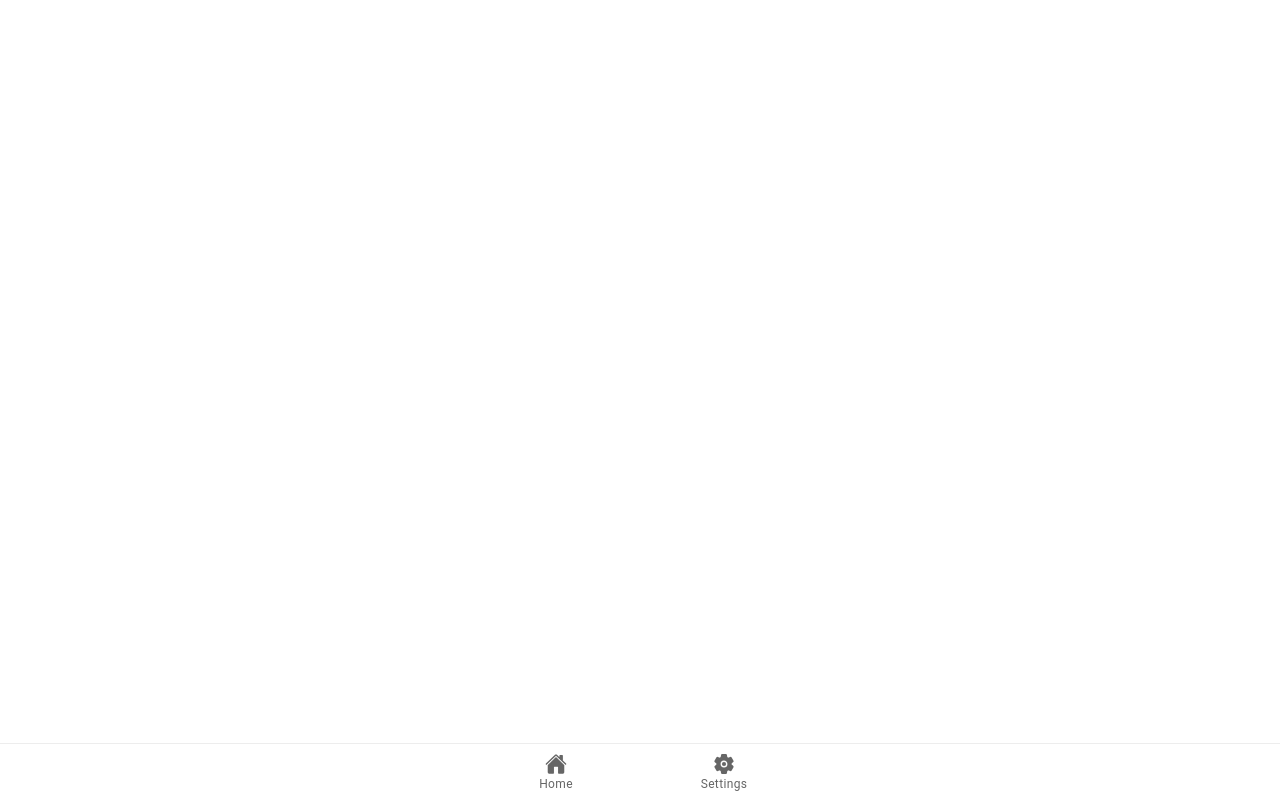
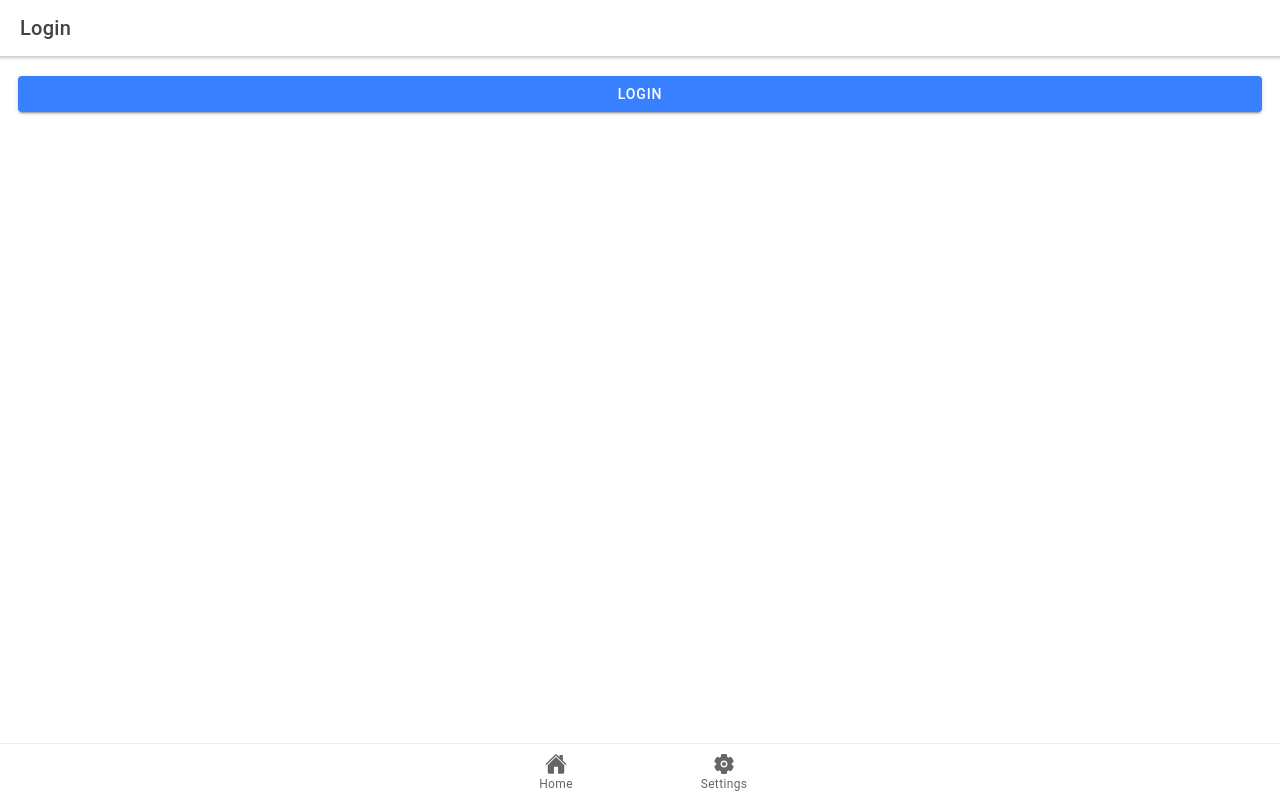
Before and after one commit to mirkonasato/ionic-react-daily-moments, a React (Create React App) app: page /login in a window 1280 px wide. Built offline with nearby package versions, Linux system fonts and the light colour scheme.

Commit message:
Login Flow

```diff
--- a/src/App.tsx
+++ b/src/App.tsx
@@ -1,19 +1,29 @@
 import { IonApp, IonIcon, IonLabel, IonRouterOutlet, IonTabBar, IonTabButton, IonTabs } from '@ionic/react';
 import { IonReactRouter } from '@ionic/react-router';
 import { home as homeIcon, settings as settingsIcon } from 'ionicons/icons';
+import { useState } from 'react';
 import { Redirect, Route } from 'react-router-dom';
 import EntryPage from './pages/EntryPage';
 import HomePage from './pages/HomePage';
+import LoginPage from './pages/LoginPage';
 import SettingsPage from './pages/SettingsPage';
 
 const App: React.FC = () => {
+  const [loggedIn, setLoggedIn] = useState(false);
+  console.log(`rendering App with loggedIn=${loggedIn}`);
+
   return (
     <IonApp>
       <IonReactRouter>
         <IonTabs>
           <IonRouterOutlet>
+            <Route exact path="/login">
+              <LoginPage loggedIn={loggedIn}
+                onLogin={() => setLoggedIn(true)}
+              />
+            </Route>
             <Route exact path="/entries">
-              <HomePage />
+              {loggedIn ? <HomePage /> : <Redirect to="/login" />}
             </Route>
             <Route exact path="/entries/:id">
               <EntryPage />
--- /dev/null
+++ b/src/pages/LoginPage.tsx
@@ -0,0 +1,27 @@
+import { IonButton, IonContent, IonHeader, IonPage, IonTitle, IonToolbar } from '@ionic/react';
+import { Redirect } from 'react-router';
+
+interface Props {
+  loggedIn: boolean;
+  onLogin: () => void;
+}
+
+const LoginPage: React.FC<Props> = ({ loggedIn, onLogin }) => {
+  if (loggedIn) {
+    return <Redirect to="/entries" />;
+  }
+  return (
+    <IonPage>
+      <IonHeader>
+        <IonToolbar>
+          <IonTitle>Login</IonTitle>
+        </IonToolbar>
+      </IonHeader>
+      <IonContent className="ion-padding">
+        <IonButton expand="block" onClick={onLogin}>Login</IonButton>
+      </IonContent>
+    </IonPage>
+  );
+};
+
+export default LoginPage;
```
